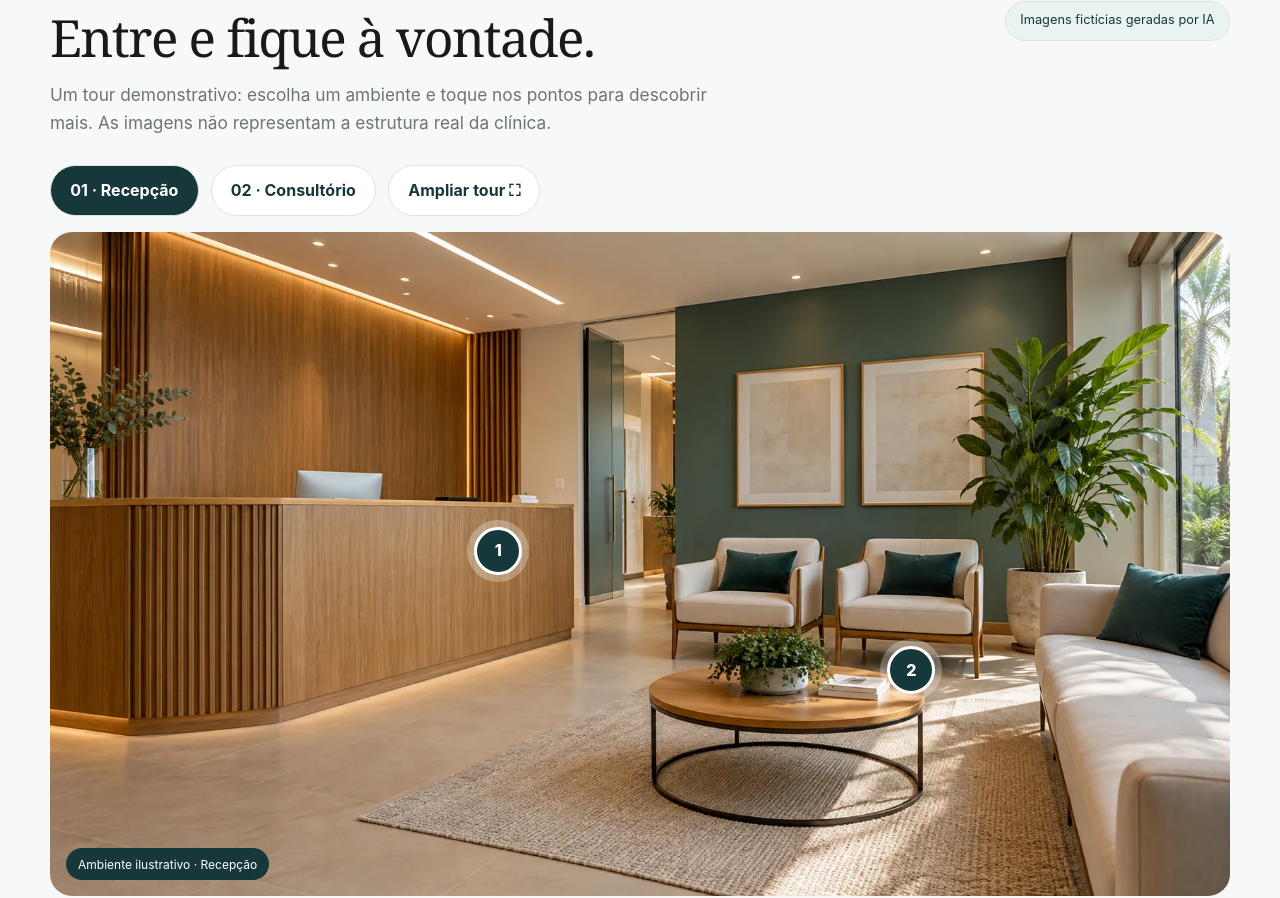
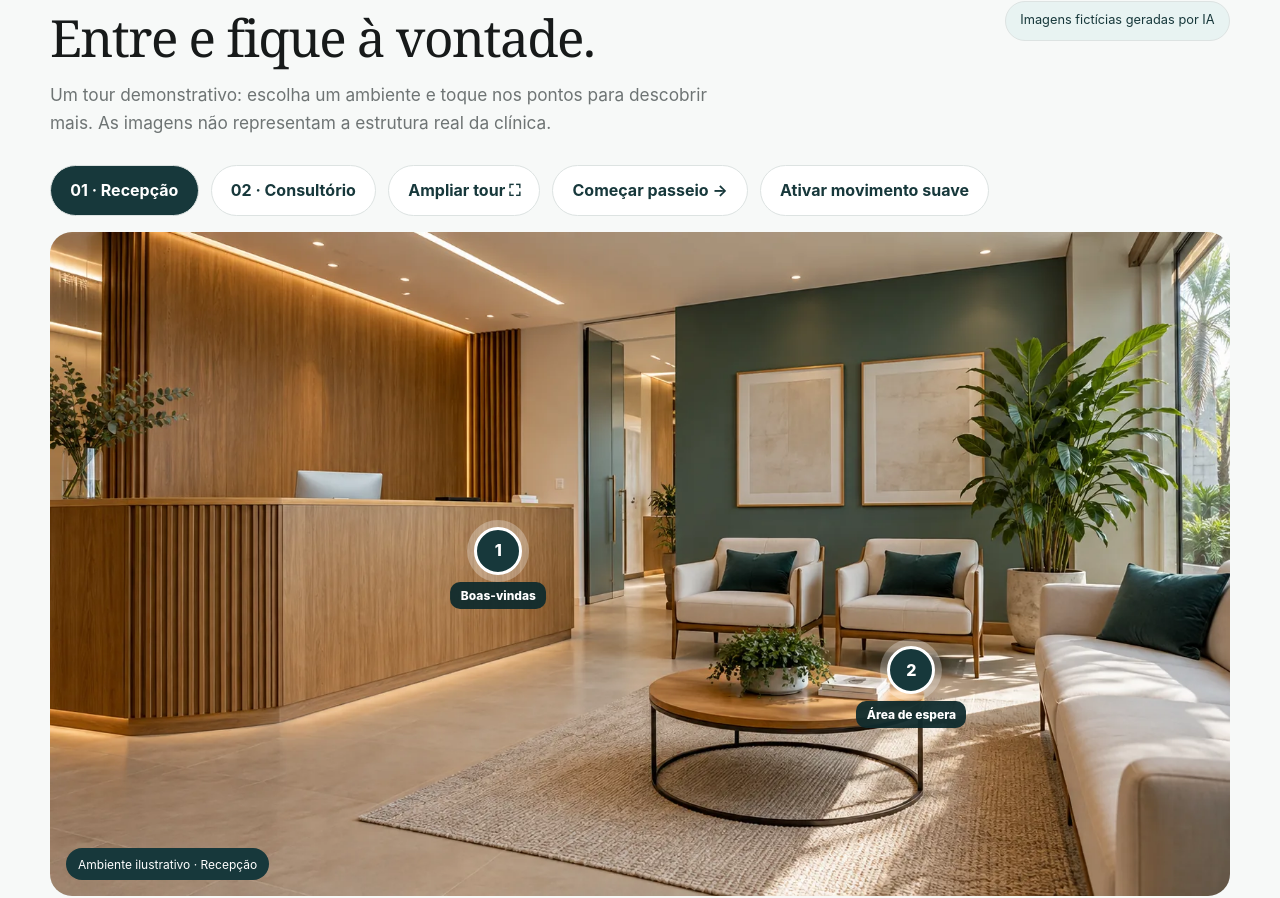
Before and after one commit to mandresoeiro/Clinica-Sorriso, a React (Vite) app: page /clinica in a window 1280 px wide. Shown: the part 1108-2006 px from the top of the page. Built offline with nearby package versions, Linux system fonts and the light colour scheme.

Commit message:
feat: add guided virtual tour and optional gentle motion

```diff
--- a/src/components/sections/VirtualTour.css
+++ b/src/components/sections/VirtualTour.css
@@ -23,3 +23,13 @@
 .virtual-tour__dialog :focus-visible { outline-color: white; }
 .virtual-tour__viewer { aspect-ratio: 1672 / 941; }
 @media (max-width: 560px) { .virtual-tour__viewer { aspect-ratio: 1672 / 941; } .virtual-tour__point { width: 44px; height: 44px; } }
+.virtual-tour__scene { position: absolute; inset: 0; animation: tour-arrive .65s ease both; }
+.virtual-tour__viewer.has-motion .virtual-tour__scene { animation: tour-arrive .65s ease both, tour-drift 16s ease-in-out infinite alternate; }
+.virtual-tour__point-name { position: absolute; top: calc(100% + 10px); left: 50%; transform: translateX(-50%); width: max-content; max-width: 160px; padding: .35rem .65rem; background: rgba(15,43,45,.94); color: white; border-radius: 10px; font-size: .75rem; line-height: 1.3; pointer-events: none; }
+.virtual-tour__guide { padding: .5rem 1rem 1rem; background: var(--color-soft); border-radius: var(--radius-md); margin-top: 1rem; }
+.virtual-tour__guide progress { width: 100%; height: 8px; margin-top: 1rem; accent-color: var(--color-primary); }
+.virtual-tour__guide button:disabled { opacity: .45; cursor: default; }
+@keyframes tour-arrive { from { opacity: .3; } to { opacity: 1; } }
+@keyframes tour-drift { from { transform: scale(1); } to { transform: scale(1.035); } }
+@media (max-width: 560px) { .virtual-tour__point-name { font-size: .65rem; max-width: 105px; } }
+@media (prefers-reduced-motion: reduce) { .virtual-tour__scene, .virtual-tour__viewer.has-motion .virtual-tour__scene { animation: none; } }
--- a/src/components/sections/VirtualTour.tsx
+++ b/src/components/sections/VirtualTour.tsx
@@ -27,8 +27,17 @@ export function VirtualTour() {
   const [pointIndex, setPointIndex] = useState<number | null>(null)
   const dialog = useRef<HTMLDialogElement>(null)
   const room = rooms[roomIndex]
+  const [guided, setGuided] = useState(false)
+  const [motion, setMotion] = useState(false)
+  const step = roomIndex * 2 + (pointIndex ?? 0)
+
+  function visitStep(index: number) {
+    setRoomIndex(Math.floor(index / 2))
+    setPointIndex(index % 2)
+  }
 
   function selectRoom(index: number) {
+    setGuided(false)
     setRoomIndex(index)
     setPointIndex(null)
   }
@@ -49,14 +58,26 @@ export function VirtualTour() {
             <button key={item.name} type="button" aria-pressed={roomIndex === index} onClick={() => selectRoom(index)}>{String(index + 1).padStart(2, '0')} · {item.name}</button>
           ))}
           <button type="button" onClick={() => dialog.current?.showModal()}>Ampliar tour ⛶</button>
+          <button type="button" aria-pressed={guided} onClick={() => { setGuided(!guided); if (!guided) visitStep(0) }}>{guided ? 'Sair do passeio' : 'Começar passeio →'}</button>
+          <button type="button" aria-pressed={motion} onClick={() => setMotion(!motion)}>{motion ? 'Pausar movimento' : 'Ativar movimento suave'}</button>
         </div>
-        <div className="virtual-tour__viewer">
+        <div className={`virtual-tour__viewer ${motion ? 'has-motion' : ''}`}>
+          <div className="virtual-tour__scene" key={room.name}>
           <img src={room.image} alt={room.alt} loading="lazy" width="1672" height="941" />
           <span className="virtual-tour__image-label">Ambiente ilustrativo · {room.name}</span>
           {room.points.map((point, index) => (
-            <button key={`${room.name}-${point.name}`} type="button" className="virtual-tour__point" style={{ left: `${point.x}%`, top: `${point.y}%` }} aria-label={`Explorar: ${point.name}`} aria-expanded={pointIndex === index} aria-controls="tour-detail" onClick={() => setPointIndex(pointIndex === index ? null : index)}>{index + 1}</button>
+            <button key={`${room.name}-${point.name}`} type="button" className="virtual-tour__point" style={{ left: `${point.x}%`, top: `${point.y}%` }} aria-label={`Explorar: ${point.name}`} aria-expanded={pointIndex === index} aria-controls="tour-detail" onClick={() => setPointIndex(guided ? index : pointIndex === index ? null : index)}>{index + 1}<span className="virtual-tour__point-name">{point.name}</span></button>
           ))}
+          </div>
         </div>
+        {guided && <div className="virtual-tour__guide">
+          <div className="virtual-tour__navigation">
+            <button type="button" disabled={step === 0} onClick={() => visitStep(step - 1)}>← Voltar</button>
+            <span aria-live="polite">Parada {step + 1} de 4</span>
+            <button type="button" onClick={() => { if (step === 3) { setGuided(false); setPointIndex(null) } else visitStep(step + 1) }}>{step === 3 ? 'Concluir passeio ✓' : 'Próxima parada →'}</button>
+          </div>
+          <progress max={4} value={step + 1} aria-label="Progresso do passeio" />
+        </div>}
         <div className="virtual-tour__detail" id="tour-detail" aria-live="polite" aria-atomic="true">
           <strong>{pointIndex === null ? room.name : room.points[pointIndex].name}</strong>
           <p>{pointIndex === null ? room.description : room.points[pointIndex].text}</p>
```
